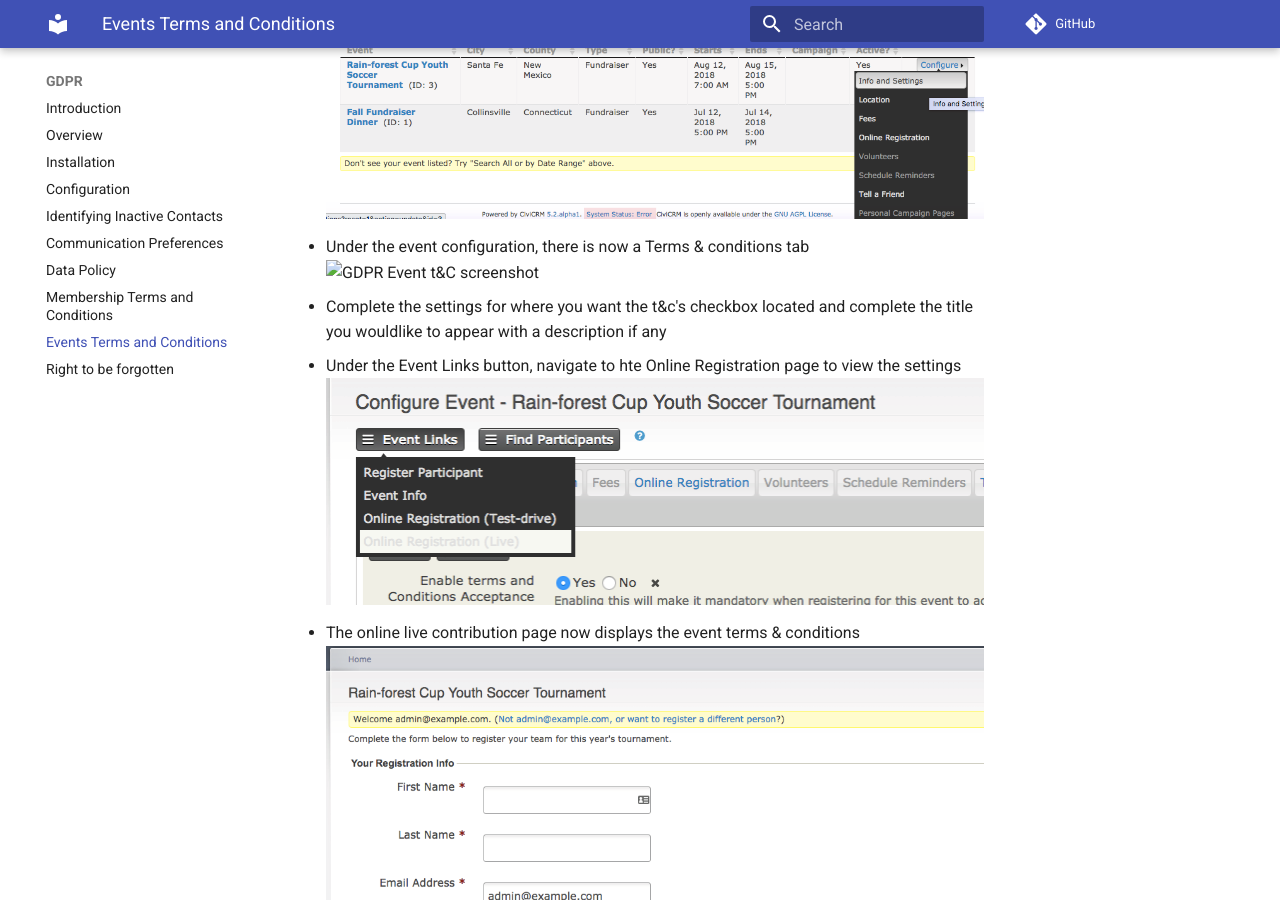
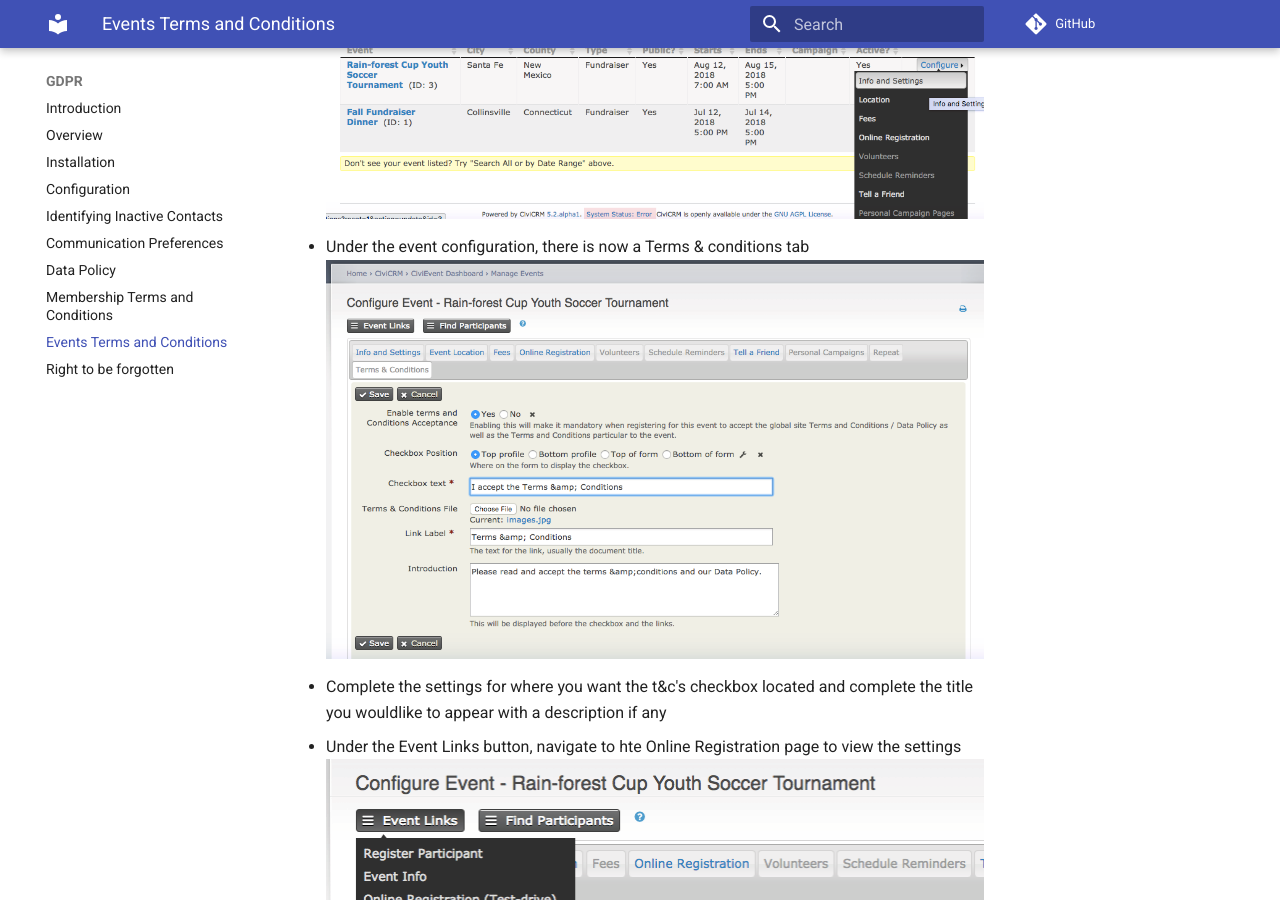
Before and after one commit to veda-consulting-company/uk.co.vedaconsulting.gdpr, an MkDocs documentation site: the page built from docs/events-terms-and-conditions.md, in a window 1280 px wide and 900 px high, scrolled down 774 px. Built offline with MkDocs 1.6.1 and Material for MkDocs 9.7.7, drawn with Linux system fonts in a browser that asks for light colours; comment, search, counter and statistics services are not loaded.

Commit message:
Fix image link
The uppercase `C` is causing build errors with this book in `docs-publisher`.

```diff
--- a/docs/events-terms-and-conditions.md
+++ b/docs/events-terms-and-conditions.md
@@ -5,7 +5,7 @@
 - Go to the Configuration settings for your event
 ![GDPR Event Config screenshot](./images/configevents.png)
 - Under the event configuration, there is now a Terms & conditions tab
-![GDPR Event t&C screenshot](./images/eventt&C.png)
+![GDPR Event t&C screenshot](./images/eventt&c.png)
 - Complete the settings for where you want the t&c's checkbox located and complete the title you wouldlike to appear with a description if any
 - Under the Event Links button, navigate to hte Online Registration page to view the settings
 ![GDPR Event live link](./images/eventlivelink.png)
```
